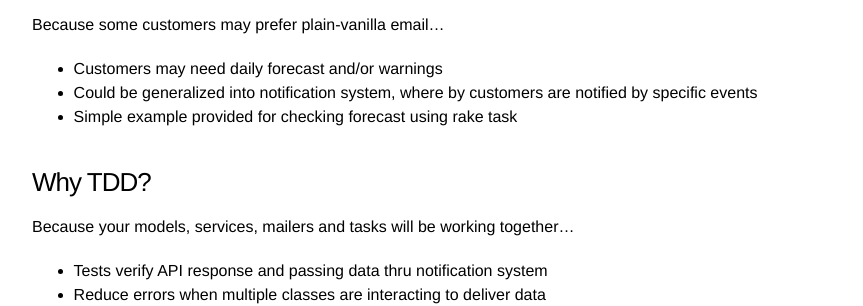
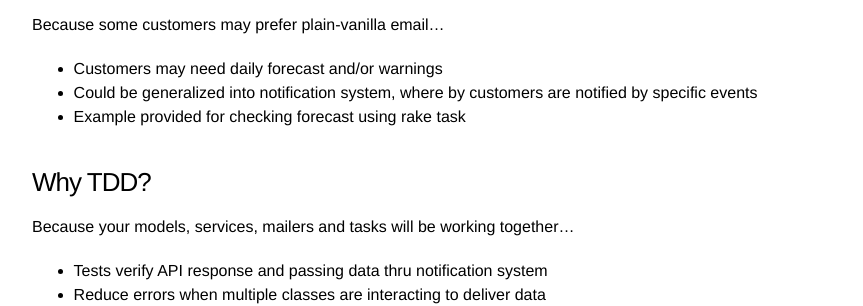
Before and after one commit to stormsavvy/stormsavvy.github.io, a Jekyll site: the page built from _posts/2014-11-20-east-bay-rails-meetup.markdown, in a window 1280 px wide and 900 px high, scrolled down 1287 px. Shown: the part 152-458 px from the top of the window, without its empty margins (208-1071 px from the left). Built offline with Jekyll 4.4.1, drawn with Linux system fonts in a browser that asks for light colours.

Commit message:
76663852 update presentation

```diff
--- a/_posts/2014-11-20-east-bay-rails-meetup.markdown
+++ b/_posts/2014-11-20-east-bay-rails-meetup.markdown
@@ -65,7 +65,7 @@ Because some customers may prefer plain-vanilla email...
 * Customers may need daily forecast and/or warnings
 * Could be generalized into notification system, where by customers are
   notified by specific events
-* Simple example provided for checking forecast using rake task
+* Example provided for checking forecast using rake task
 
 ### Why TDD?
 
```
